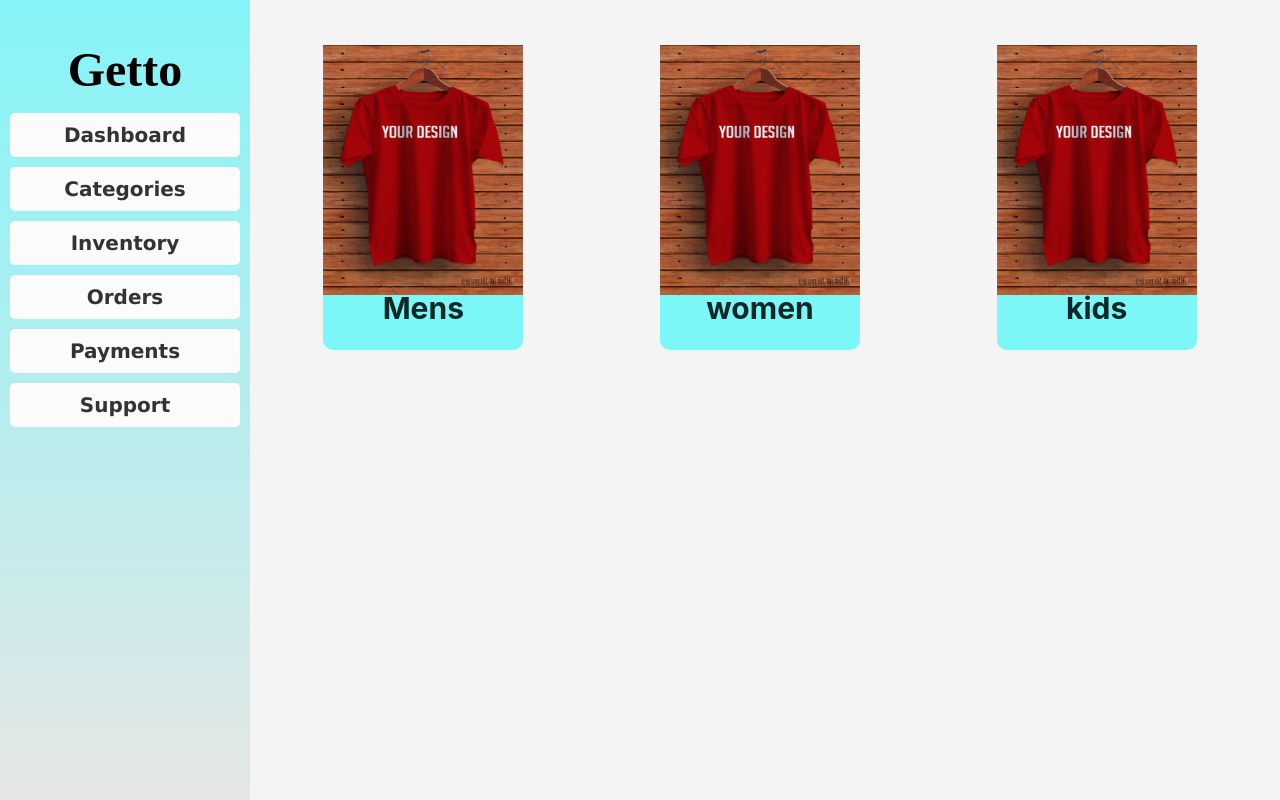
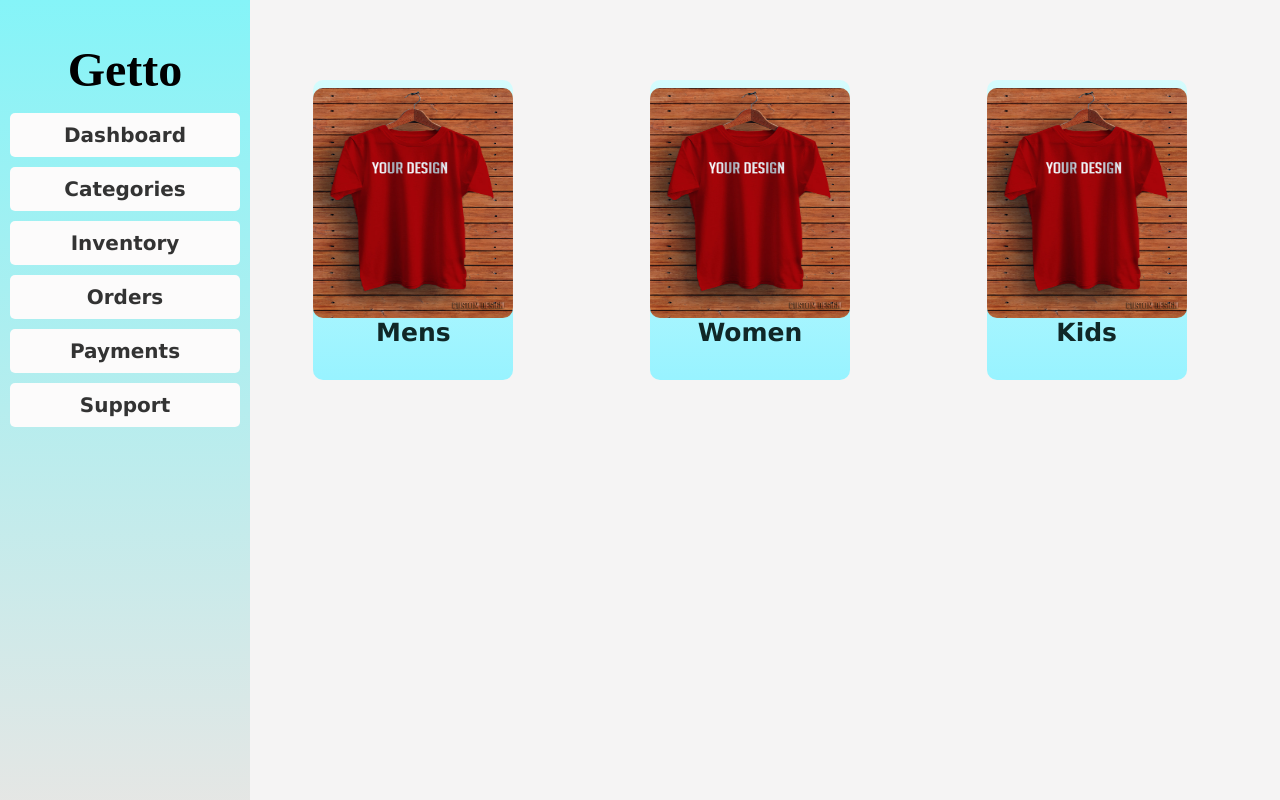
Before and after one commit to Bhanuprakash0819/simplepage, a React (Create React App) app: page /categories in a window 1280 px wide. Built offline with nearby package versions, Linux system fonts and the light colour scheme.

Commit message:
Initial commit

```diff
--- a/src/Components/Categories.js
+++ b/src/Components/Categories.js
@@ -4,18 +4,21 @@
 const Categories = () => {
   return (
     <div className='categories'>
-      <div className='list'>
+
+        <div className='list'>
       <img src={tshirt} alt="Description of image"/>
        <h3>Mens</h3>
       </div>
       <div className='list'>
       <img src={tshirt} alt="Description of image"/>
-      <h3>women</h3>
+      <h3>Women</h3>
       </div>
       <div className='list'>
         <img src={tshirt} alt="Description of image"/>
-      <h3>kids</h3>
+      <h3>Kids</h3>
       </div>
+
+
     </div>
   )
 }
--- a/src/Components/Categories.scss
+++ b/src/Components/Categories.scss
@@ -1,7 +1,7 @@
 .categories {
     display: flex;
     flex-wrap: wrap;
-    padding: 50px 10px;
+    padding: 80px 0px;
     margin-left: 250px;
     width: calc(100% - 280px);
     gap: 10px;
@@ -9,7 +9,7 @@
 
     .list {
       color: rgb(16, 39, 39);
-      background-color: rgb(123, 247, 247);
+      background-image: linear-gradient(rgb(213, 252, 253), rgb(152, 243, 255));
       text-align: center;
       cursor: pointer;
       border-radius: 10px;
@@ -25,12 +25,14 @@
         width: 100%;
         max-width: 200px;
         margin-bottom: 20px;
-        height: 250px;
+        border-radius: 10px;
+        height: 230px;
       }
 
       h3 {
-        font-size: 30px;
-        margin-top: -30px;
+        font-size: 25px;
+        margin-top: -25px;
+        font-family: Verdana, Geneva, Tahoma, sans-serif;
       }
     }
 
```
